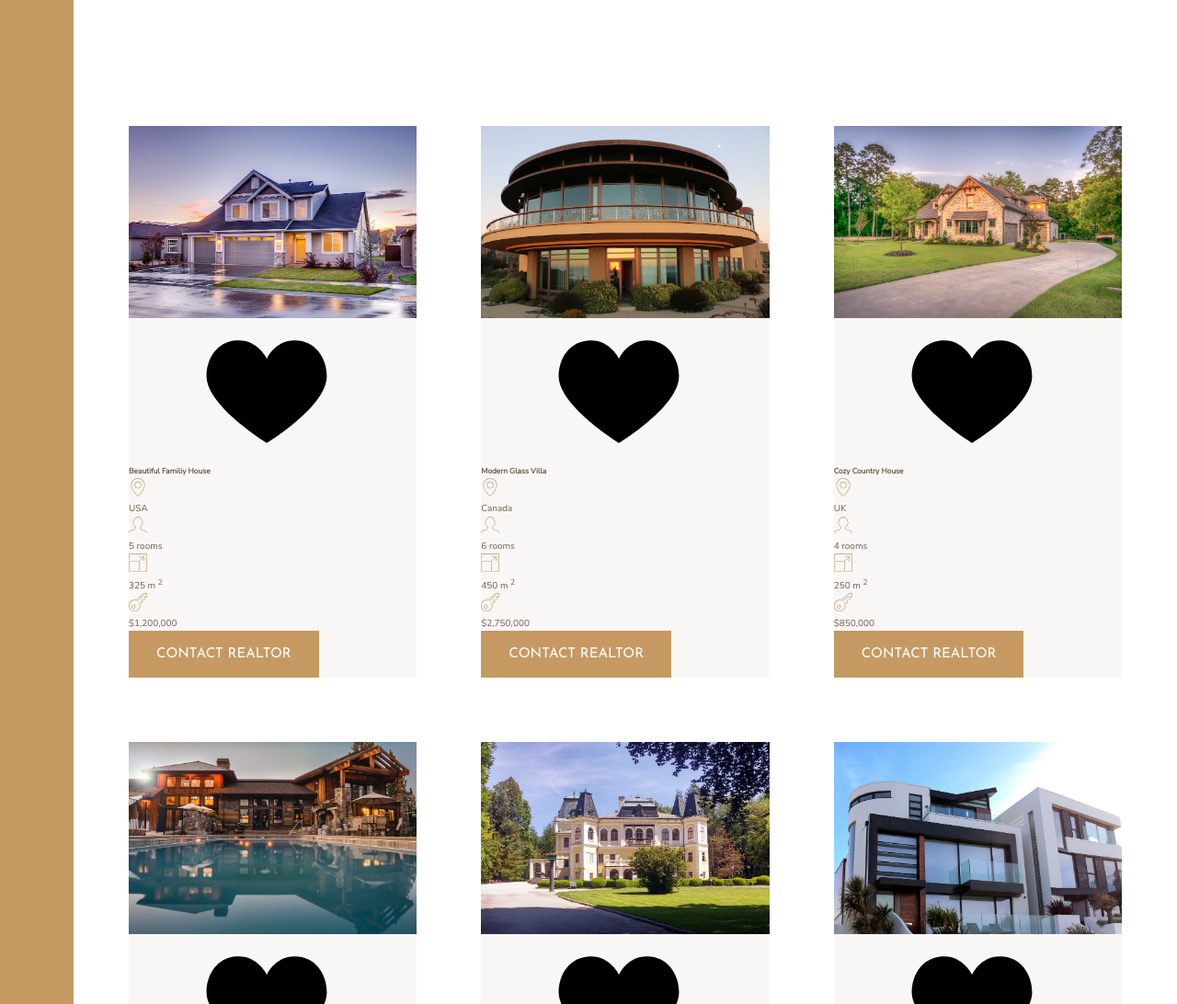
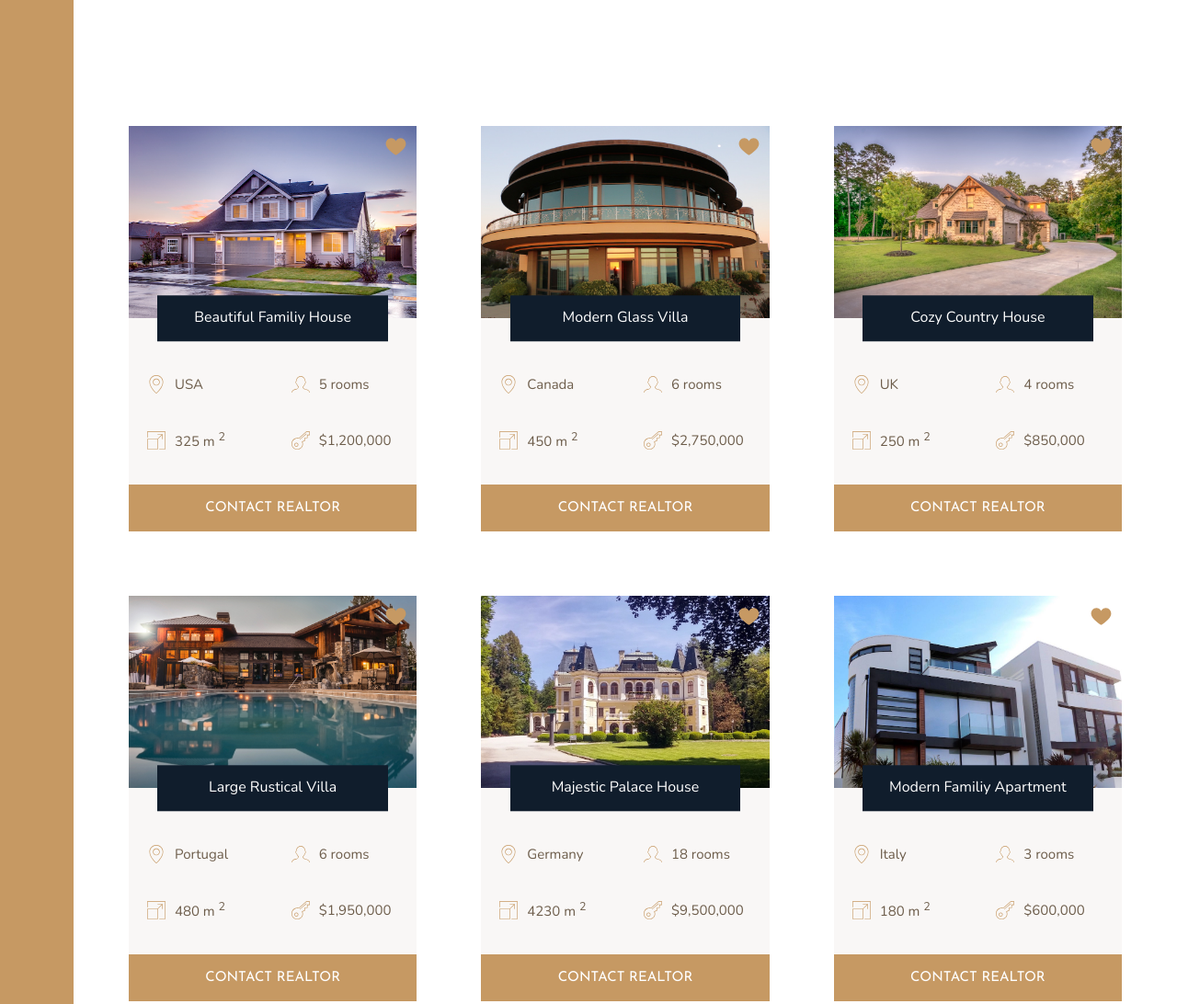
Before and after one commit to UnknownMonk/Css-grid-website, a website: page index.html in a window 1280 px wide. Shown: the part 1860-2952 px from the top of the page at 92% size. Drawn offline with nearby package versions, Linux system fonts and the light colour scheme.

Commit message:
modified homes.scss and added flex to grid items

```diff
--- a/sass/_homes.scss
+++ b/sass/_homes.scss
@@ -11,16 +11,48 @@
 .home {
   background-color: $color-grey-light-1;
 
+  display: grid;
+  grid-template-columns: repeat(2, 1fr);
+  grid-row-gap: 3.5rem;
+
   &__img {
     width: 100%;
+    grid-row: 1 / 2;
+    grid-column: 1 / -1;
+    z-index: 1;
   }
 
   &__like {
-
+ grid-row: 1/2;
+ grid-column: 2 / 3;
+ fill: $color-primary;
+ height: 2.5rem;
+ width: 2.5rem;
+ z-index: 2;
+ justify-self: end;
+ margin: 1rem;
   }
 
   &__name {
+    grid-row:  1/2;
+    width: 80%;
+    justify-self: center;
+    z-index: 3;
+    align-self: end;
 
+    grid-column: 1 / -1;
+    font-size: 1.6rem;
+    text-align: center;
+    padding: 1.25rem;
+    background-color: $color-secondary;
+    color: #fff;
+    font-weight: 400;
+    transform: translateY(50%);
+  }
+
+  &__location,
+  &__rooms {
+    margin-top: 2.5rem;
   }
 
   &__location,
@@ -28,14 +60,26 @@
   &__area,
   &__price {
 
+    font-size: 1.5rem;
+    margin-left: 2rem;
+
+    display: flex;
+    align-items: center;
+
+
     svg{
       fill: $color-primary;
       height: 2rem;
       width:2rem;
+      margin-right: 1rem;
     }
 
     p {
 
     }
   }
+
+  &__btn {
+    grid-column: 1/ -1;
+  }
 }
```
Also changed, not shown: css/style.css.
